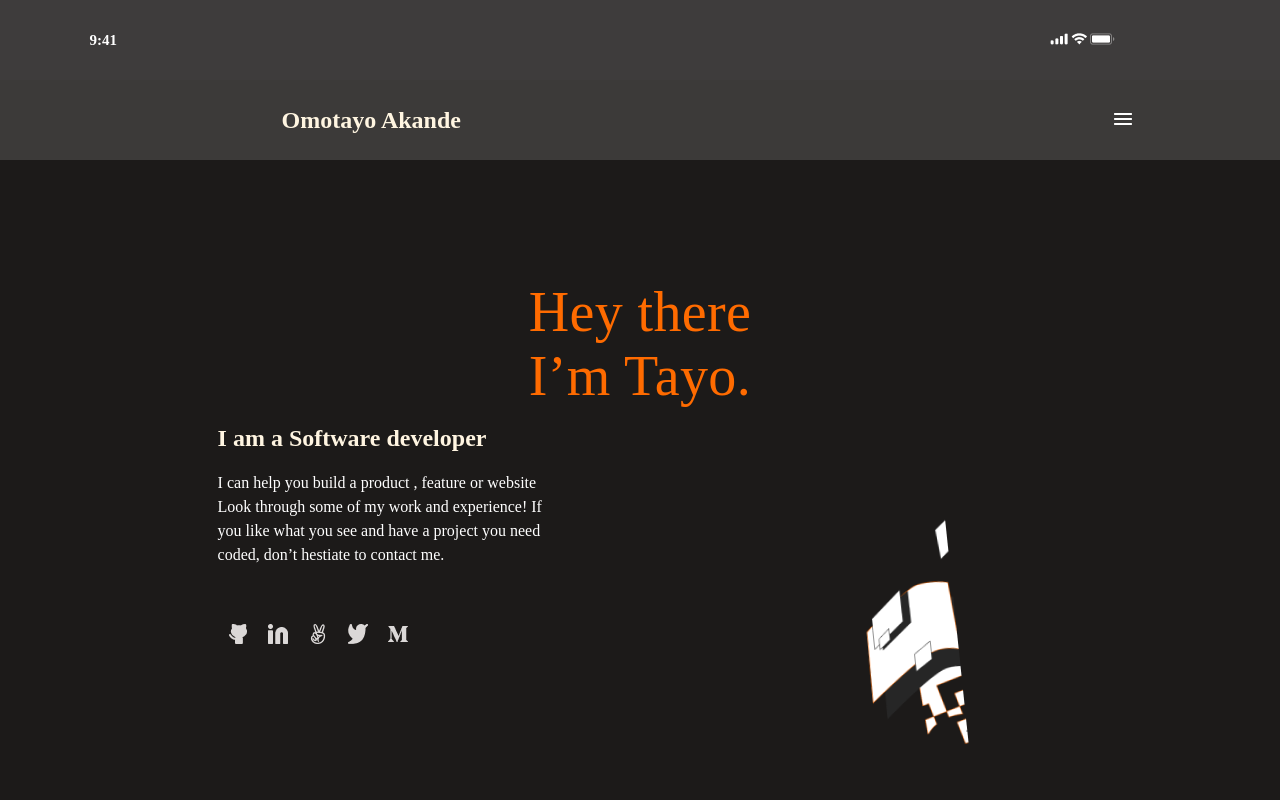
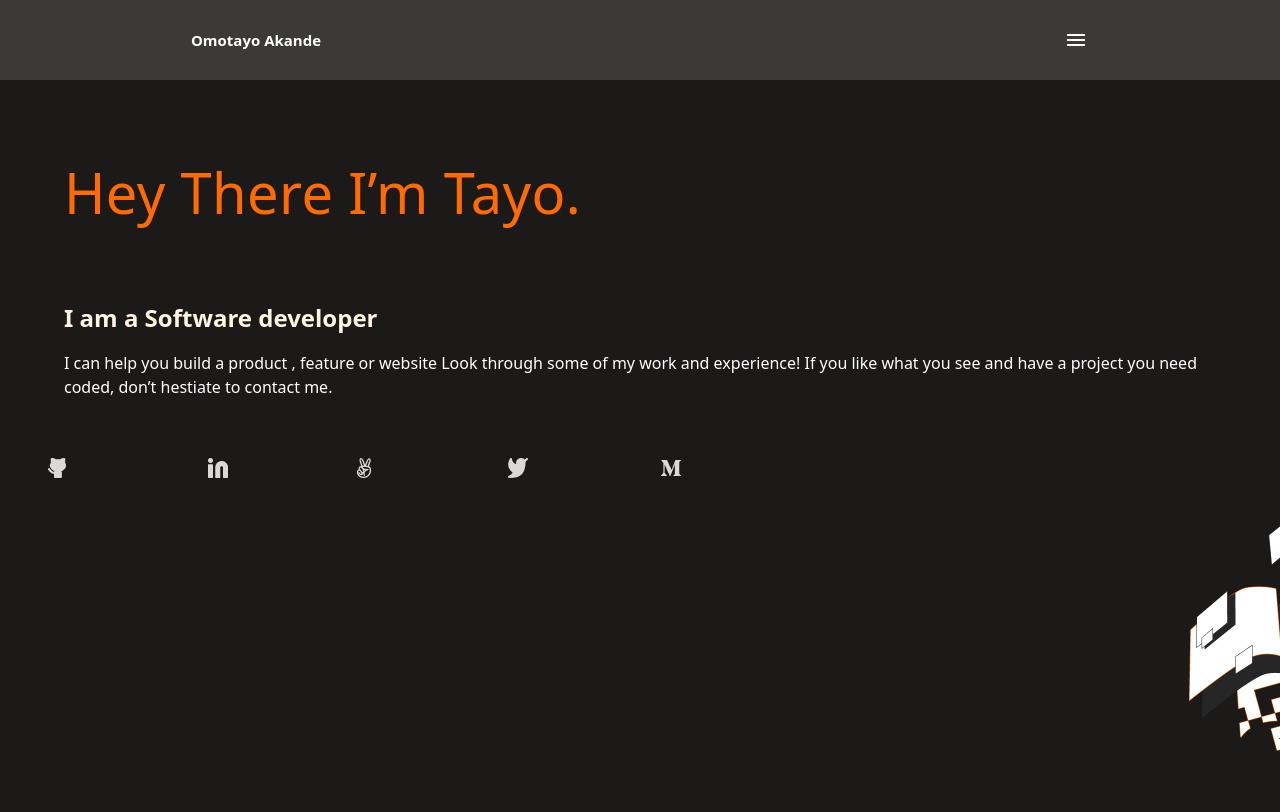
Before and after one commit to Newtayo/Portfolio-Setup, a plain HTML site: page index.html in a window 1280 px wide. Drawn offline with Linux system fonts and the light colour scheme.

Commit message:
Modify the header and section tag of the html file also added a background image using css

```diff
--- a/index.html
+++ b/index.html
@@ -11,19 +11,11 @@
     <div class ="porfolio_container">
 
     <header >
-        <nav >
-            <ul class ="top_navigation">
-                <li class ="nameplate"> 9:41</li>
-                <ui class ="nameplateicons">
-                <li class ="icons"> <img src = "image/Cellular Connection.png"></li>
-                <li class ="icons"> <img src = "image/Wifi.png"></li>
-                <li class ="icons"> <img src = "image/Battery.png"></li>
-            </ui>
-        </nav>
-        <nav >
+
+        <nav class = "header_navigation">
             <ul class ="item_navigation">
-                <li class ="item"><span class= "text"><h2>Omotayo Akande</h2></span></li>
-                <li class ="union"><img src = "image/Union.png"></li>
+                <li class ="item"><a class= "text" href="">Omotayo Akande</a></li>
+                <li class ="union"><button class="dropdown"><img src = "image/Union.png"></button></li>
 
             </ul>
 
@@ -33,15 +25,27 @@
 
     <section >
         <div class ="headline">
-        <h1 class = "primary">Hey there<br>I’m Tayo.</h1>
-        <h2> I am a Software developer</h2>
+        <h1 class = "primary">Hey There I’m Tayo.</h1>
+        <h2 class=" role"> I am a Software developer</h2>
 
-        <h3 class="supportingtext"> I can help you build a product , feature or website Look through some of my work and experience! If you like what you see and have a project you need coded,
-            don’t hestiate to contact me.</h3>
+        <p class="supportingtext"> I can help you build a product , feature or website Look through some of my work and experience! If you like what you see and have a project you need coded,
+            don’t hestiate to contact me.</p>
 
-            <div class = "social_media"> <img src ="image/Social Media.png"></div>
-            <div class = "illustration"><img src = "image/illustration-header-mobile.png"></div>
-        </div>
+
+
+            <nav class = "social_header_navigation">
+                <ul class ="social_navigation">
+                    <li class ="item"><a href="https://github.com/newtayo"><img src="image/Icon -GitHub.png"></a></li>
+                    <li class ="item"><a href="www.linkedin.com/in/abdulwasiu-omotayo-r-engr-3a238b88"><img src="image/linkedin.png"></a></li>
+                    <li class ="item"><a href=""><img src="image/Icon - Angelist.png"></a></li>
+                    <li class ="item"><a href="https://twitter.com/oomortayoh"><img src="image/Icon - Twitter.png"></a></li>
+                    <li class ="item"><a href=""><img src="image/Icon - Medium.png"></a></li>
+
+
+                </ul>
+
+
+            </nav>
     </section>
 
 </div>
--- a/style.css
+++ b/style.css
@@ -3,26 +3,35 @@
     box-sizing: border-box;
     margin: 0;
     padding: 0;
+
+  }
+ body{
+  background: #1c1a19;
+  font-family: system-ui, -apple-system, BlinkMacSystemFont, 'Segoe UI', Roboto, Oxygen, Ubuntu, Cantarell, 'Open Sans', 'Helvetica Neue', sans-serif;
+
+
+
+
+ }
+  header {
+    width: 100%;
+    height: 10vh;
+    margin: 0;
+    padding: 0;
+    display: flex;
+    flex-direction: column;
+    background-color: #3C3A39;
+
+
+
+
   }
 
-  header {
-    width: 100vw;
-    height: 20vh;
-    display: flex;
-    flex-direction: column;
-    background-color: #3c3a39;
+  .porfolio_container{
+   display: flex;
+   flex-direction: column;
   }
 
-  .top_navigation {
-    background-color: #3e3c3c;
-    display: flex;
-    flex-direction: row;
-    flex-wrap: nowrap;
-    width: 100vw;
-    height: 10vh;
-    list-style: none;
-    align-items: center;
-  }
 
   .nameplateicons {
     margin-left: 65vw;
@@ -31,6 +40,14 @@
     justify-content: space-between;
     display: flex;
     flex-direction: row;
+
+  }
+  .dropdown{
+    background: transparent;
+    border: none;
+  }
+  .dropdown:hover{
+    cursor: pointer;
   }
 
   .text {
@@ -38,27 +55,44 @@
     text-decoration: none;
     width: 30vw;
     white-space: nowrap;
+    margin-left: 6%;
+
   }
+.header_navigation{
+  width: 100%;
+  height: 100%;
 
+  display: flex;
+  justify-content: center;
+}
   .item_navigation {
     display: flex;
     flex-direction: row;
     align-items: center;
+
+    width: 100%;
+    height: 80%;
+    background: #3C3A39;
+    padding: auto auto;
+    margin: auto 0;
+
   }
 
   .primary {
     height: 124px;
     margin: auto;
     font-style: normal;
-    font-weight: 400;
+    font-weight: 450;
     font-size: 56px;
     line-height: 64px;
     letter-spacing: 0.37px;
     color: #ff6b00;
+
+    width: 90vw;
   }
 
-  h2 {
-    width: 327px;
+  .role {
+    width: 90vw;
     height: 27px;
     font-style: normal;
     font-weight: 700;
@@ -68,26 +102,12 @@
     align-items: center;
     color: #fff5e1;
     flex: none;
-    margin-left: 17vw;
+    margin: auto;
     flex-grow: 0;
+
   }
 
-  .nameplate {
-    width: 10vw;
-    height: 10vh;
-    font-style: normal;
-    font-weight: 600;
-    font-size: 15px;
-    line-height: 20px;
-    margin-left: 7vw;
-    display: flex;
-    align-items: center;
-    text-align: center;
-    color: #fff;
-    flex: none;
-    order: 0;
-    flex-grow: 0;
-  }
+
 
   h3 {
     width: 327px;
@@ -96,39 +116,37 @@
     font-weight: 400;
     font-size: 16px;
     line-height: 24px;
-    margin-left: 17vw;
+
     color: #fff;
+
   }
 
-  .social_media {
-    display: flex;
-    flex-direction: row;
-    align-items: center;
-    margin-left: 17vw;
-  }
 
-  .illustration {
-    position: absolute;
-    left: 63%;
-    top: 49%;
-    transform: rotate(-6deg);
-  }
+
+
 
   section {
     background: #1c1a19;
-    width: 100vw;
-    height: 80vh;
+    width: 100%;
+    height: 90vh;
+
+    background-image: url("image/illustration-header-mobile.png");
+    background-repeat: no-repeat;
+    background-position: right bottom;
+
+
   }
 
   .headline {
-    padding-top: 15vh;
+    padding-top: 10vh;
     display: flex;
     flex-direction: column;
     gap: 20px;
+
   }
 
   .union {
-    margin-left: 77vw;
+    flex: 1;
     list-style: none;
   }
 
@@ -143,6 +161,37 @@
     align-items: center;
     text-align: center;
     color: #fff;
-    margin-left: 5vw;
+    flex: 5;
+
+  }
+  .social_header_navigation{
+    width: 60vw;
+    height: 100%;
+
+    display: flex;
+    justify-content: center;
+    margin-left: 3.5%;
+    margin-top: -5%;
+  }
+  .social_navigation{
+    width: 60vw;
+    display: flex;
+    flex-direction: row;
+    margin: auto;
+  }
+  .supportingtext{
+    width: 90vw;
+  height: 123px;
+  margin: auto;
+
+font-style: normal;
+font-weight: 400;
+font-size: 16px;
+line-height: 24px;
+
+text-align: left;
+
+color: #FFFFFF;
+
   }
 }
```
Also changed, not shown: README.md, image/Frame.png (added), image/Icon - Angelist.png (added), image/Icon - Medium.png (added), image/Icon - Twitter.png (added), image/Icon -GitHub.png (added), image/Website snapshot.JPG, image/linkedin.png (added), image/myspace.png (added).
